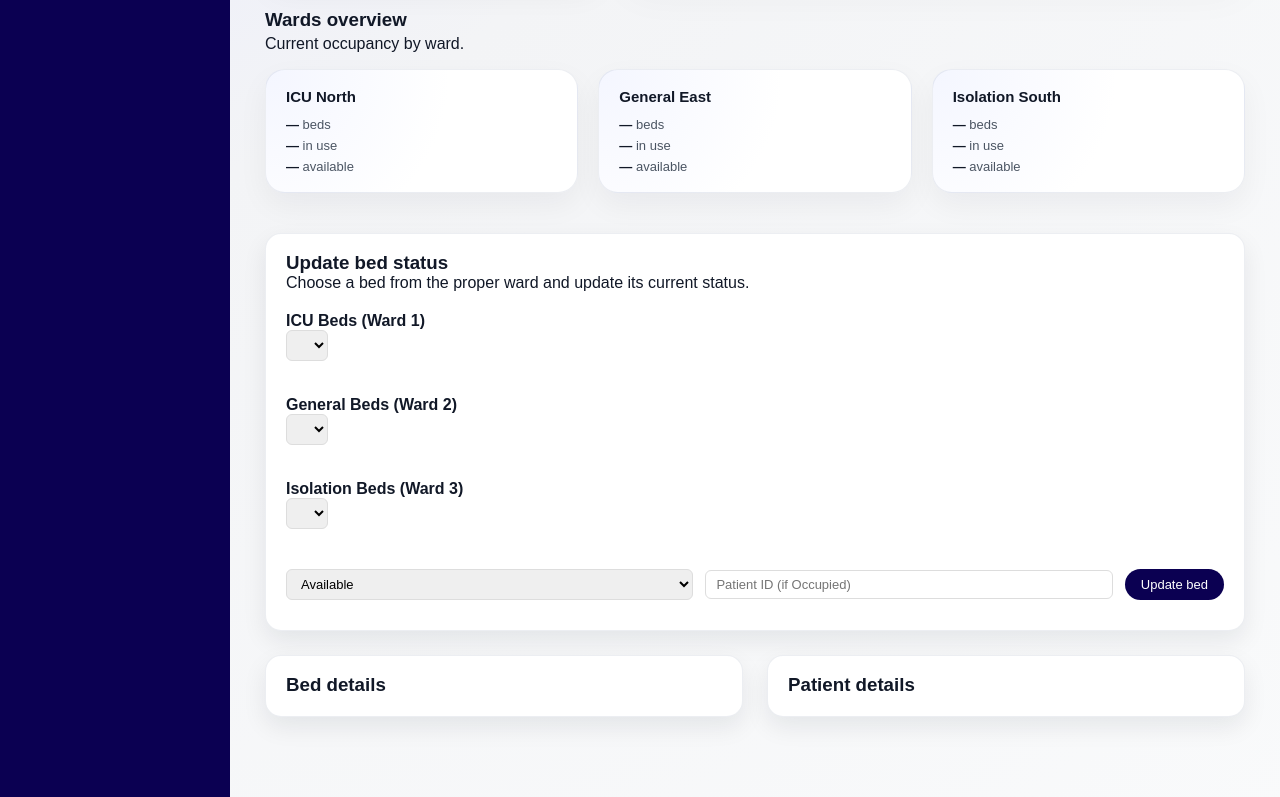
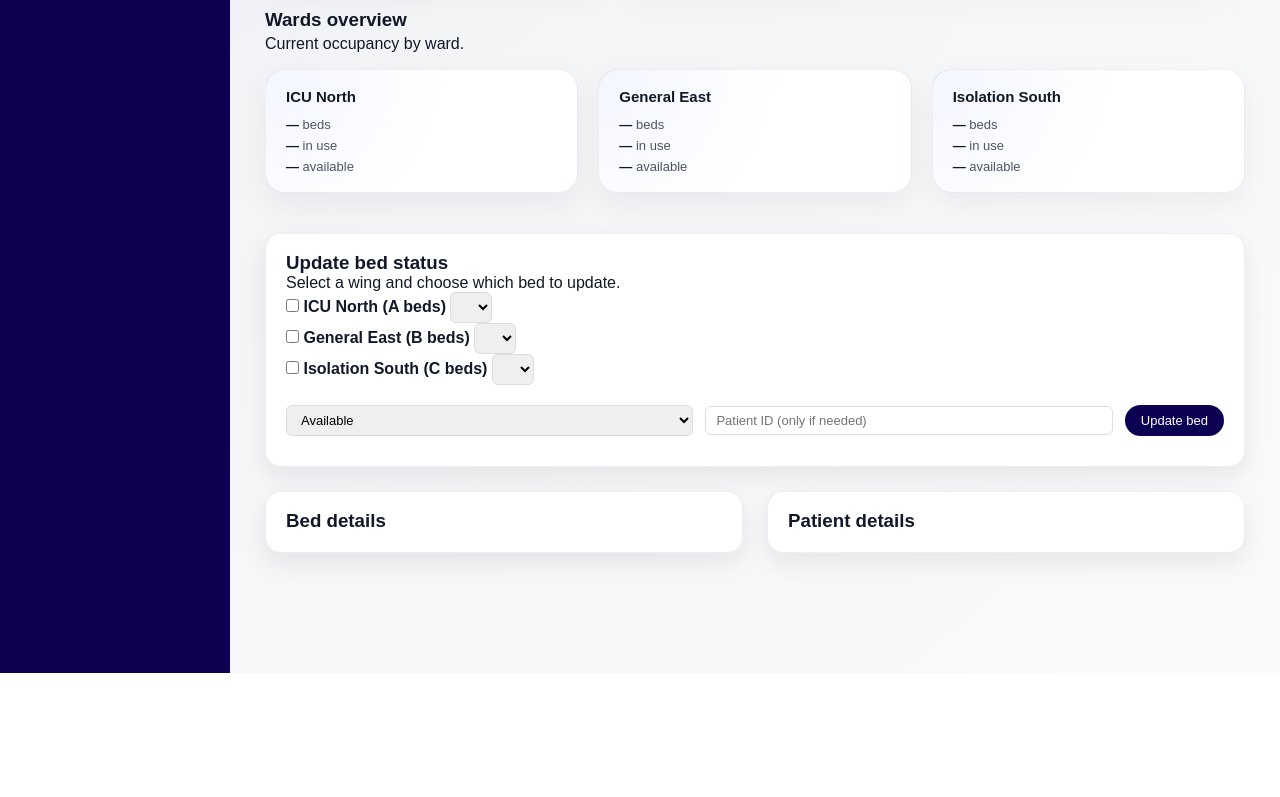
Before and after one commit to ProjectFoundryLab/capstone-f25-project-repository-group-5, a website: page overview/dashboard.html in a window 1280 px wide. Shown: the part 546-1343 px from the top of the page. After the commit the page ends 1219 px from the top, so only its background shows below. Drawn offline with Linux system fonts and the light colour scheme; no server answers.

Commit message:
Update dashboard.html

```diff
--- a/overview/dashboard.html
+++ b/overview/dashboard.html
@@ -158,30 +158,42 @@
       </section>
 
       <!-- UPDATE BED + DETAILS -->
-      <section class="card">
+     <section class="card">
   <h3>Update bed status</h3>
-  <p class="muted">Choose a bed from the proper ward and update its current status.</p>
+  <p class="muted">Select a wing and choose which bed to update.</p>
 
-  <!-- ===================== -->
-  <!-- ICU DROPDOWN (WARD 1) -->
-  <!-- ===================== -->
-  <label class="dropdown-label">ICU Beds (Ward 1)</label>
-  <select id="icuSelect" class="input-select bed-dropdown"></select>
+  <div class="bed-groups">
 
-  <!-- ========================= -->
-  <!-- GENERAL DROPDOWN (WARD 2) -->
-  <!-- ========================= -->
-  <label class="dropdown-label">General Beds (Ward 2)</label>
-  <select id="generalSelect" class="input-select bed-dropdown"></select>
+    <!-- ICU North -->
+    <div class="bed-group">
+      <label>
+        <input type="checkbox" name="wingSelect" value="1" class="wing-check" />
+        <strong>ICU North (A beds)</strong>
+      </label>
+      <select id="select-ward-1" class="input-select"></select>
+    </div>
 
-  <!-- =========================== -->
-  <!-- ISOLATION DROPDOWN (WARD 3) -->
-  <!-- =========================== -->
-  <label class="dropdown-label">Isolation Beds (Ward 3)</label>
-  <select id="isolationSelect" class="input-select bed-dropdown"></select>
+    <!-- General East -->
+    <div class="bed-group">
+      <label>
+        <input type="checkbox" name="wingSelect" value="2" class="wing-check" />
+        <strong>General East (B beds)</strong>
+      </label>
+      <select id="select-ward-2" class="input-select"></select>
+    </div>
 
-  <!-- ==== STATUS + PATIENT ENTRY ==== -->
-  <div class="filters-row" style="margin-top: 25px;">
+    <!-- Isolation South -->
+    <div class="bed-group">
+      <label>
+        <input type="checkbox" name="wingSelect" value="3" class="wing-check" />
+        <strong>Isolation South (C beds)</strong>
+      </label>
+      <select id="select-ward-3" class="input-select"></select>
+    </div>
+
+  </div>
+
+  <div class="filters-row" style="margin-top:20px;">
     <select id="statusSelect" class="input-select">
       <option value="available">Available</option>
       <option value="occupied">Occupied</option>
@@ -190,17 +202,12 @@
       <option value="transferring">Transferring</option>
     </select>
 
-    <input
-      id="patientIdInput"
-      type="number"
-      placeholder="Patient ID (if Occupied)"
-      class="input-select"
-      min="1"
-    />
+    <input id="patientIdInput" class="input-select" placeholder="Patient ID (only if needed)" />
 
-    <button class="small-btn" type="button" onclick="updateBed()">Update bed</button>
+    <button class="small-btn" onclick="updateBed()">Update bed</button>
   </div>
 </section>
+
 
 
       <!-- BOTTOM ROW: DETAILS -->
```
